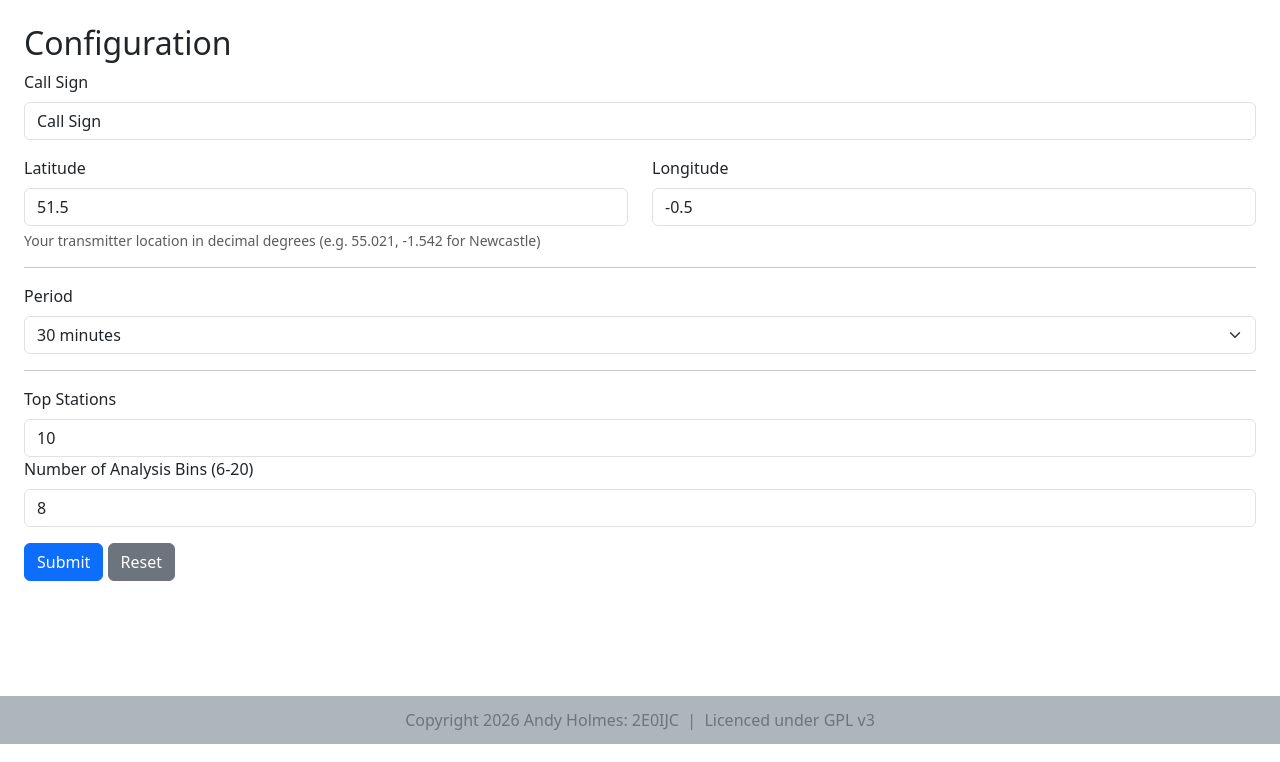
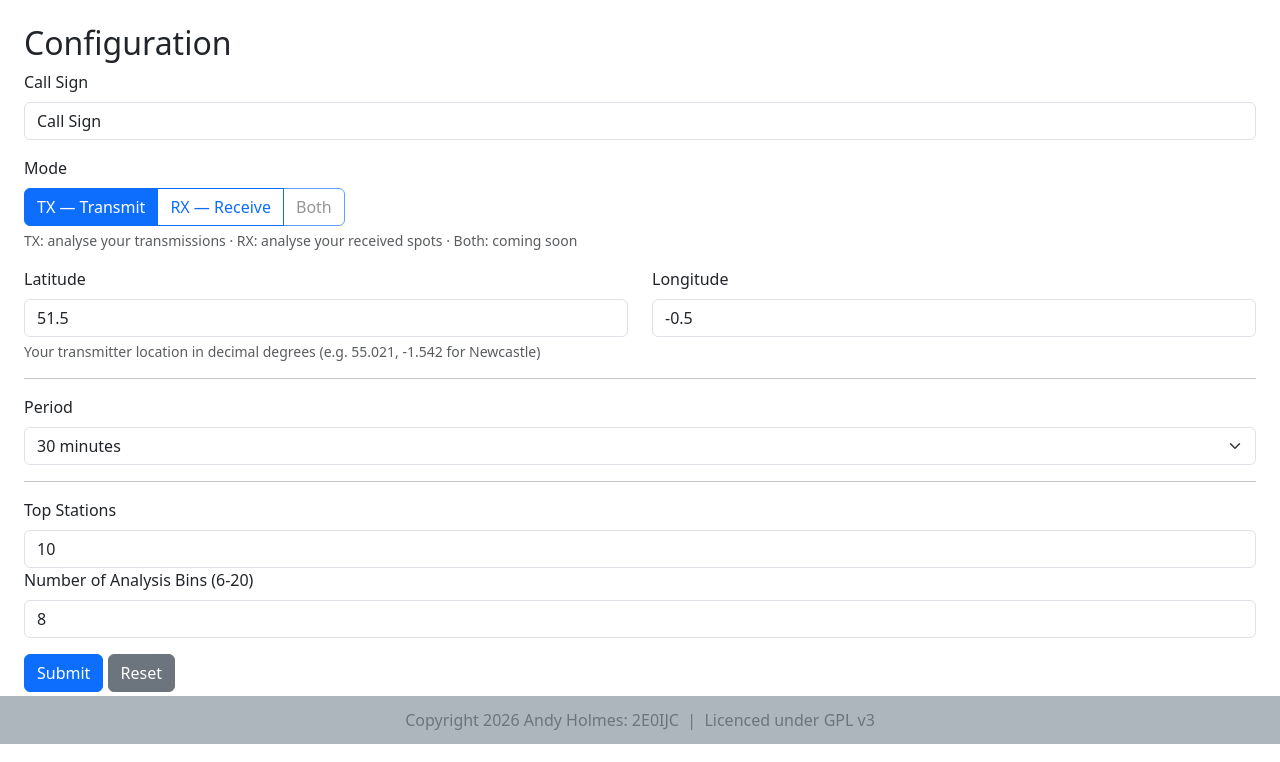
Before and after one commit to MusicalLoop/WSPR_Analytics, a Flask app: page / in a window 1280 px wide. Shown: the part 56-818 px from the top of the page. Run offline with Flask 3, Linux system fonts and the light colour scheme.

Commit message:
TX/RX Phase 1-3: config mode selector, dual-mode getData(), TX/RX label adaptation

```diff
--- a/WSPR_Analytics.ini
+++ b/WSPR_Analytics.ini
@@ -5,3 +5,4 @@ TopStations = 10
 NumBins = 8
 TxLat = 51.5
 TxLon = -0.5
+Mode = tx
--- a/WSPR_Analytics.py
+++ b/WSPR_Analytics.py
@@ -36,6 +36,8 @@ RESOURCES_DIR    = "resources"
 LOG_DIR          = "logs"
 
 DATAFILE_NAME    = "WSPR_Analytics"
+TX_DATAFILE_NAME = "WSPR_TX"
+RX_DATAFILE_NAME = "WSPR_RX"
 SUMMARY_NAME     = "WSPR_Summary"
 BINNING_NAME     = "WSPR_Graph"
 LOG_BINNING_NAME = "WSPR_LogGraph"
@@ -179,12 +181,15 @@ def saveData(data, filename, directory="data", format="csv", **kwargs):
 
 
 
-def getData(call_sign, time_period_str):
+def getData(call_sign, time_period_str, mode='tx'):
     """
     Fetches WSPR (Weak Signal Propagation Reporter) data for a given call sign and time period.
     Args:
-        call_sign (str): The transmitter call sign to filter data.
+        call_sign (str): The call sign to filter data.
         time_period_str (str): A string representing the time period (e.g., '1h', '24h', '7d').
+        mode (str, optional): 'tx' to fetch transmissions made by call_sign (tx_sign=call_sign,
+            rx_sign=%), or 'rx' to fetch spots received by call_sign (tx_sign=%,
+            rx_sign=call_sign). Defaults to 'tx'.
     Returns:
         tuple:
             - list[dict] or None: List of data rows as dictionaries if successful, otherwise None.
@@ -198,7 +203,7 @@ def getData(call_sign, time_period_str):
         - If no data is returned for the specified period and call sign, returns (None, error_message).
         - If an error occurs during time period parsing, data fetching, or CSV parsing, returns (None, error_message).
     """
-    logger.debug(f"Starting data fetch for Call Sign: {call_sign}, Time Period: {time_period_str}")
+    logger.debug(f"Starting data fetch for Call Sign: {call_sign}, Time Period: {time_period_str}, Mode: {mode.upper()}")
     try:
         delta = parse_time_period(time_period_str)
     except Exception as e:
@@ -212,9 +217,16 @@ def getData(call_sign, time_period_str):
 
     encoded_call = urllib.parse.quote(call_sign, safe='')
 
+    if mode == 'rx':
+        tx_sign_param = '%'
+        rx_sign_param = encoded_call
+    else:
+        tx_sign_param = encoded_call
+        rx_sign_param = '%'
+
     query_url = (
         f"http://wspr.live/wspr_downloader.php?"
-        f"start={start_str}&end={end_str}&tx_sign={encoded_call}&rx_sign=%&format=CSV"
+        f"start={start_str}&end={end_str}&tx_sign={tx_sign_param}&rx_sign={rx_sign_param}&format=CSV"
     )
     logger.debug(f"Query URL: {query_url}")
     try:
@@ -225,7 +237,13 @@ def getData(call_sign, time_period_str):
         logger.error(f"Failed to fetch data: {e}")
         return None, f"Failed to fetch data: {e}"
 
-    saveData(response.text, DATAFILE_NAME, DATA_DIR, FMT_CSV)
+    if mode == 'rx':
+        saveData(response.text, RX_DATAFILE_NAME, DATA_DIR, FMT_CSV)
+    else:
+        saveData(response.text, TX_DATAFILE_NAME, DATA_DIR, FMT_CSV)
+        # Backward compat: existing /api/spots, export, and animation code
+        # still read from WSPR_Analytics.csv during the TX/RX transition.
+        saveData(response.text, DATAFILE_NAME, DATA_DIR, FMT_CSV)
 
     # Parse CSV and return as table data
     try:
--- a/app.py
+++ b/app.py
@@ -75,11 +75,13 @@ def load_config(path):
             'TopStations'  : '10',
             'NumBins'      : '8',             # New field for number of bins
             'TxLat'        : str(DEFAULT_TX_LAT),
-            'TxLon'        : str(DEFAULT_TX_LON)
+            'TxLon'        : str(DEFAULT_TX_LON),
+            'Mode'         : 'tx'
         }
     else:
         config['default'].setdefault('TxLat', str(DEFAULT_TX_LAT))
         config['default'].setdefault('TxLon', str(DEFAULT_TX_LON))
+        config['default'].setdefault('Mode', 'tx')
     return config['default']
 
 def save_config(values):
@@ -108,13 +110,18 @@ def index():
             num_bins     = request.form['NumBins']
             tx_lat       = parse_tx_coordinate(request.form.get('TxLat'), DEFAULT_TX_LAT, 'TxLat')
             tx_lon       = parse_tx_coordinate(request.form.get('TxLon'), DEFAULT_TX_LON, 'TxLon')
+            mode         = request.form.get('Mode', 'tx')
+            if mode not in ('tx', 'rx'):
+                # 'both' is disabled in the UI for now; default silently to 'tx'
+                mode = 'tx'
             values = {
                 'CallSign': call_sign,
                 'Period': period,
                 'TopStations': top_stations,
                 'NumBins': num_bins, # New field for number of bins
                 'TxLat': str(tx_lat),
-                'TxLon': str(tx_lon)
+                'TxLon': str(tx_lon),
+                'Mode': mode
             }
             save_config(values)
             session['config_saved'] = True
@@ -147,6 +154,9 @@ def dashboard():
 
     tx_lat = parse_tx_coordinate(config.get('TxLat'), DEFAULT_TX_LAT, 'TxLat')
     tx_lon = parse_tx_coordinate(config.get('TxLon'), DEFAULT_TX_LON, 'TxLon')
+    mode = config.get('Mode', 'tx')
+    if mode not in ('tx', 'rx'):
+        mode = 'tx'
 
     empty_result = dict(
         summaryData=None,
@@ -177,10 +187,11 @@ def dashboard():
         dark_mode=dark_mode,
         show_menu=True,
         year=datetime.datetime.now().year,
-        config=config
+        config=config,
+        mode=mode
     )
 
-    data_rows, error = WSPR_Analytics.getData(config['CallSign'], config['Period'])
+    data_rows, error = WSPR_Analytics.getData(config['CallSign'], config['Period'], mode=mode)
     if error:
         return render_template('dashboard.html', error=error, **empty_result)
 
@@ -189,9 +200,11 @@ def dashboard():
     except Exception:
         num_bins = 8
 
+    dataset_csv_path = f"data/{WSPR_Analytics.RX_DATAFILE_NAME}.csv" if mode == 'rx' else f"data/{WSPR_Analytics.TX_DATAFILE_NAME}.csv"
+
     raw_data = None
     try:
-        raw_data = pd.read_csv('data/WSPR_Analytics.csv')
+        raw_data = pd.read_csv(dataset_csv_path)
     except Exception as e:
         logger.warning(f"Failed to read raw data CSV: {e}")
 
@@ -512,7 +525,8 @@ def dashboard():
         dark_mode=dark_mode,
         show_menu=True,
         year=datetime.datetime.now().year,
-        config=config
+        config=config,
+        mode=mode
     )
 
 RAW_DATA_CSV_PATH = 'data/WSPR_Analytics.csv'
@@ -640,7 +654,10 @@ def data():
             redirect_url = request.path + active_tab if active_tab else request.url
             return redirect(redirect_url)
 
-    data_rows, error = WSPR_Analytics.getData(config['CallSign'], config['Period'])
+    mode = config.get('Mode', 'tx')
+    if mode not in ('tx', 'rx'):
+        mode = 'tx'
+    data_rows, error = WSPR_Analytics.getData(config['CallSign'], config['Period'], mode=mode)
 
     return render_template(
         'data.html',
--- a/templates/index.html
+++ b/templates/index.html
@@ -5,6 +5,23 @@
     <div class="mb-3">
         <label for="CallSign" class="form-label">Call Sign</label>
         <input type="text" class="form-control" id="CallSign" name="CallSign" maxlength="10" value="{{ config['CallSign'] }}">
+    </div>
+    <div class="mb-3">
+        <label class="form-label d-block">Mode</label>
+        <div class="btn-group" role="group" aria-label="Mode">
+            <input type="radio" class="btn-check" name="Mode" id="modeTx" value="tx"
+                   {% if config['Mode'] == 'tx' %}checked{% endif %}>
+            <label class="btn btn-outline-primary" for="modeTx">TX &mdash; Transmit</label>
+
+            <input type="radio" class="btn-check" name="Mode" id="modeRx" value="rx"
+                   {% if config['Mode'] == 'rx' %}checked{% endif %}>
+            <label class="btn btn-outline-primary" for="modeRx">RX &mdash; Receive</label>
+
+            <input type="radio" class="btn-check" name="Mode" id="modeBoth" value="both" disabled
+                   {% if config['Mode'] == 'both' %}checked{% endif %}>
+            <label class="btn btn-outline-primary text-muted" for="modeBoth">Both</label>
+        </div>
+        <div class="form-text">TX: analyse your transmissions &middot; RX: analyse your received spots &middot; Both: coming soon</div>
     </div>
     <div class="row mb-1">
         <div class="col-md-6">
```
Also changed, not shown: templates/dashboard.html (+12 -10 lines).
